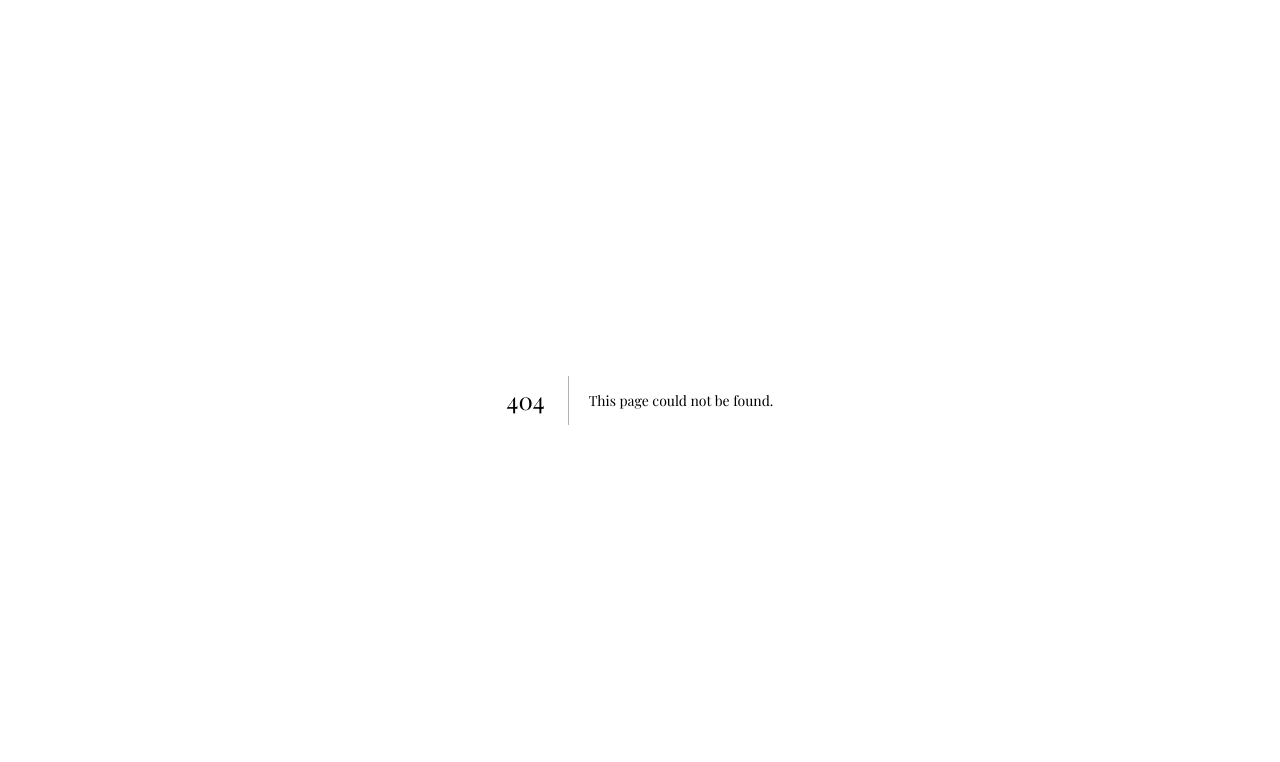
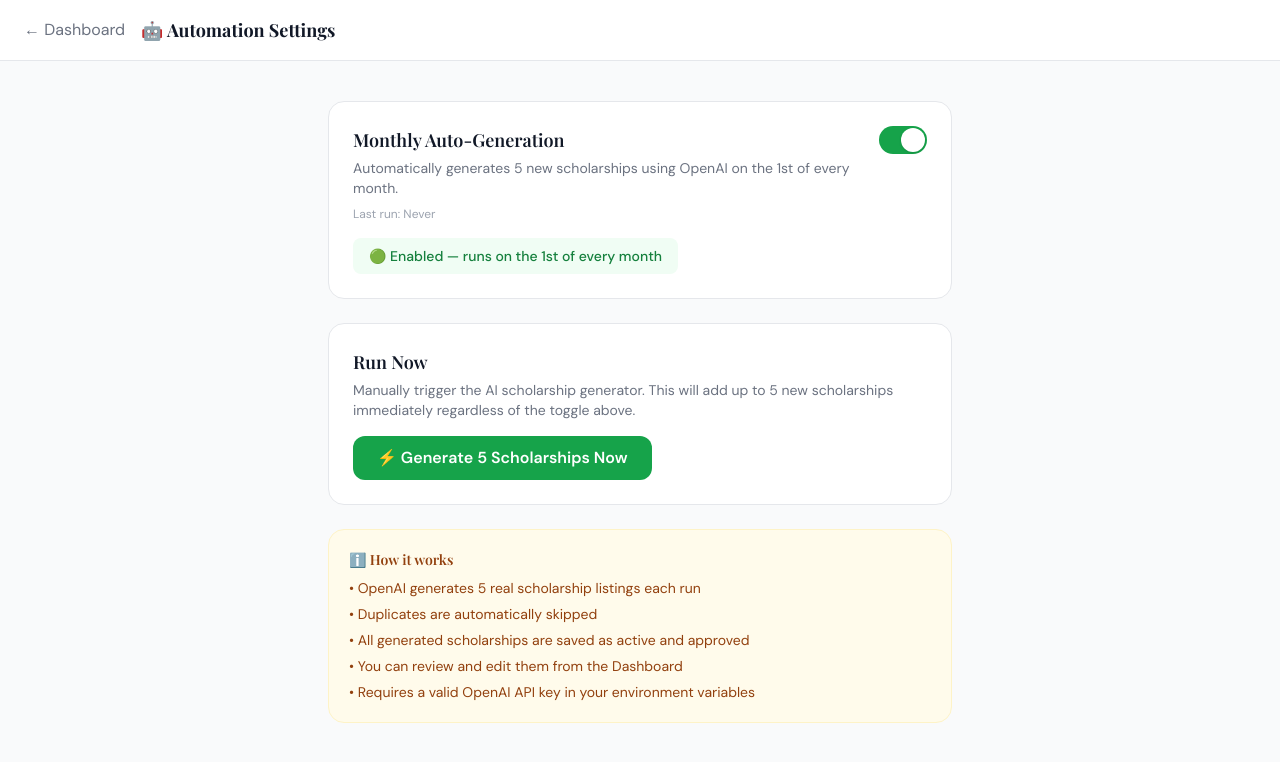
Before and after one commit to emmaenyo/ScholarPath-Africa, a Next.js app: page /admin/automation in a window 1280 px wide. Before the commit this address had no page. Shown: the top 762 px of the page. Built offline with nearby package versions, Linux system fonts and the light colour scheme; no server answers.

Commit message:
Add files via upload

```diff
--- /dev/null
+++ b/pages/admin/automation.js
@@ -0,0 +1,134 @@
+// pages/admin/automation.js
+import { useState, useEffect } from 'react';
+import Link from 'next/link';
+
+export default function AdminAutomation() {
+  const [settings, setSettings] = useState({});
+  const [loading, setLoading] = useState(true);
+  const [triggering, setTriggering] = useState(false);
+  const [message, setMessage] = useState('');
+  const [enabled, setEnabled] = useState(true);
+
+  useEffect(() => {
+    fetch('/api/admin/settings', { credentials: 'include' })
+      .then(r => r.json())
+      .then(data => {
+        setSettings(data);
+        setEnabled(data.auto_scholarships_enabled !== '0');
+        setLoading(false);
+      })
+      .catch(() => setLoading(false));
+  }, []);
+
+  async function toggleAutoScholarships(val) {
+    setEnabled(val);
+    await fetch('/api/admin/settings', {
+      method: 'POST',
+      headers: { 'Content-Type': 'application/json' },
+      credentials: 'include',
+      body: JSON.stringify({ key: 'auto_scholarships_enabled', value: val ? '1' : '0' }),
+    });
+    setMessage(val ? '✅ Auto-generation enabled' : '⏸️ Auto-generation disabled');
+    setTimeout(() => setMessage(''), 3000);
+  }
+
+  async function triggerNow() {
+    setTriggering(true);
+    setMessage('⏳ Generating scholarships via OpenAI...');
+    try {
+      const res = await fetch('/api/admin/settings', {
+        method: 'PUT',
+        headers: { 'Content-Type': 'application/json' },
+        credentials: 'include',
+        body: JSON.stringify({ trigger_now: true }),
+      });
+      const data = await res.json();
+      if (data.success) {
+        setMessage(`✅ Done! Added ${data.added} scholarships, skipped ${data.skipped} duplicates.`);
+      } else {
+        setMessage(`ℹ️ ${data.message || data.error}`);
+      }
+    } catch (e) {
+      setMessage('❌ Error triggering generation. Check your OpenAI API key.');
+    }
+    setTriggering(false);
+  }
+
+  if (loading) return (
+    <div className="min-h-screen bg-gray-50 flex items-center justify-center">
+      <div className="text-gray-500">Loading...</div>
+    </div>
+  );
+
+  return (
+    <div className="min-h-screen bg-gray-50">
+      <div className="bg-white border-b px-6 py-4 flex items-center justify-between">
+        <div className="flex items-center gap-4">
+          <Link href="/admin/dashboard" className="text-gray-500 hover:text-gray-700">← Dashboard</Link>
+          <h1 className="font-bold text-gray-900 text-lg">🤖 Automation Settings</h1>
+        </div>
+      </div>
+
+      <div className="max-w-2xl mx-auto px-6 py-10 space-y-6">
+
+        {message && (
+          <div className="bg-blue-50 border border-blue-200 text-blue-800 rounded-xl px-5 py-3 text-sm">
+            {message}
+          </div>
+        )}
+
+        {/* Auto-generation toggle */}
+        <div className="bg-white rounded-2xl border border-gray-200 p-6">
+          <div className="flex items-start justify-between gap-4">
+            <div>
+              <h2 className="font-semibold text-gray-900 text-lg mb-1">Monthly Auto-Generation</h2>
+              <p className="text-gray-500 text-sm">
+                Automatically generates 5 new scholarships using OpenAI on the 1st of every month.
+              </p>
+              <p className="text-gray-400 text-xs mt-2">
+                Last run: {settings.last_auto_run ? new Date(settings.last_auto_run).toLocaleDateString('en-US', { year: 'numeric', month: 'long', day: 'numeric', hour: '2-digit', minute: '2-digit' }) : 'Never'}
+              </p>
+            </div>
+            <button
+              onClick={() => toggleAutoScholarships(!enabled)}
+              className={`relative inline-flex h-7 w-12 flex-shrink-0 cursor-pointer rounded-full border-2 border-transparent transition-colors duration-200 ease-in-out focus:outline-none ${enabled ? 'bg-green-600' : 'bg-gray-300'}`}
+            >
+              <span className={`inline-block h-6 w-6 transform rounded-full bg-white shadow transition duration-200 ease-in-out ${enabled ? 'translate-x-5' : 'translate-x-0'}`} />
+            </button>
+          </div>
+
+          <div className={`mt-4 px-4 py-2 rounded-lg text-sm font-medium inline-flex items-center gap-2 ${enabled ? 'bg-green-50 text-green-700' : 'bg-gray-100 text-gray-500'}`}>
+            {enabled ? '🟢 Enabled — runs on the 1st of every month' : '⏸️ Disabled — no automatic runs'}
+          </div>
+        </div>
+
+        {/* Manual trigger */}
+        <div className="bg-white rounded-2xl border border-gray-200 p-6">
+          <h2 className="font-semibold text-gray-900 text-lg mb-1">Run Now</h2>
+          <p className="text-gray-500 text-sm mb-4">
+            Manually trigger the AI scholarship generator. This will add up to 5 new scholarships immediately regardless of the toggle above.
+          </p>
+          <button
+            onClick={triggerNow}
+            disabled={triggering}
+            className="bg-green-600 text-white font-semibold px-6 py-2.5 rounded-xl hover:bg-green-700 disabled:opacity-50 disabled:cursor-not-allowed transition-colors"
+          >
+            {triggering ? '⏳ Generating...' : '⚡ Generate 5 Scholarships Now'}
+          </button>
+        </div>
+
+        {/* Info */}
+        <div className="bg-amber-50 border border-amber-100 rounded-2xl p-5 text-sm text-amber-800">
+          <h3 className="font-semibold mb-2">ℹ️ How it works</h3>
+          <ul className="space-y-1.5">
+            <li>• OpenAI generates 5 real scholarship listings each run</li>
+            <li>• Duplicates are automatically skipped</li>
+            <li>• All generated scholarships are saved as active and approved</li>
+            <li>• You can review and edit them from the Dashboard</li>
+            <li>• Requires a valid OpenAI API key in your environment variables</li>
+          </ul>
+        </div>
+      </div>
+    </div>
+  );
+}
```
